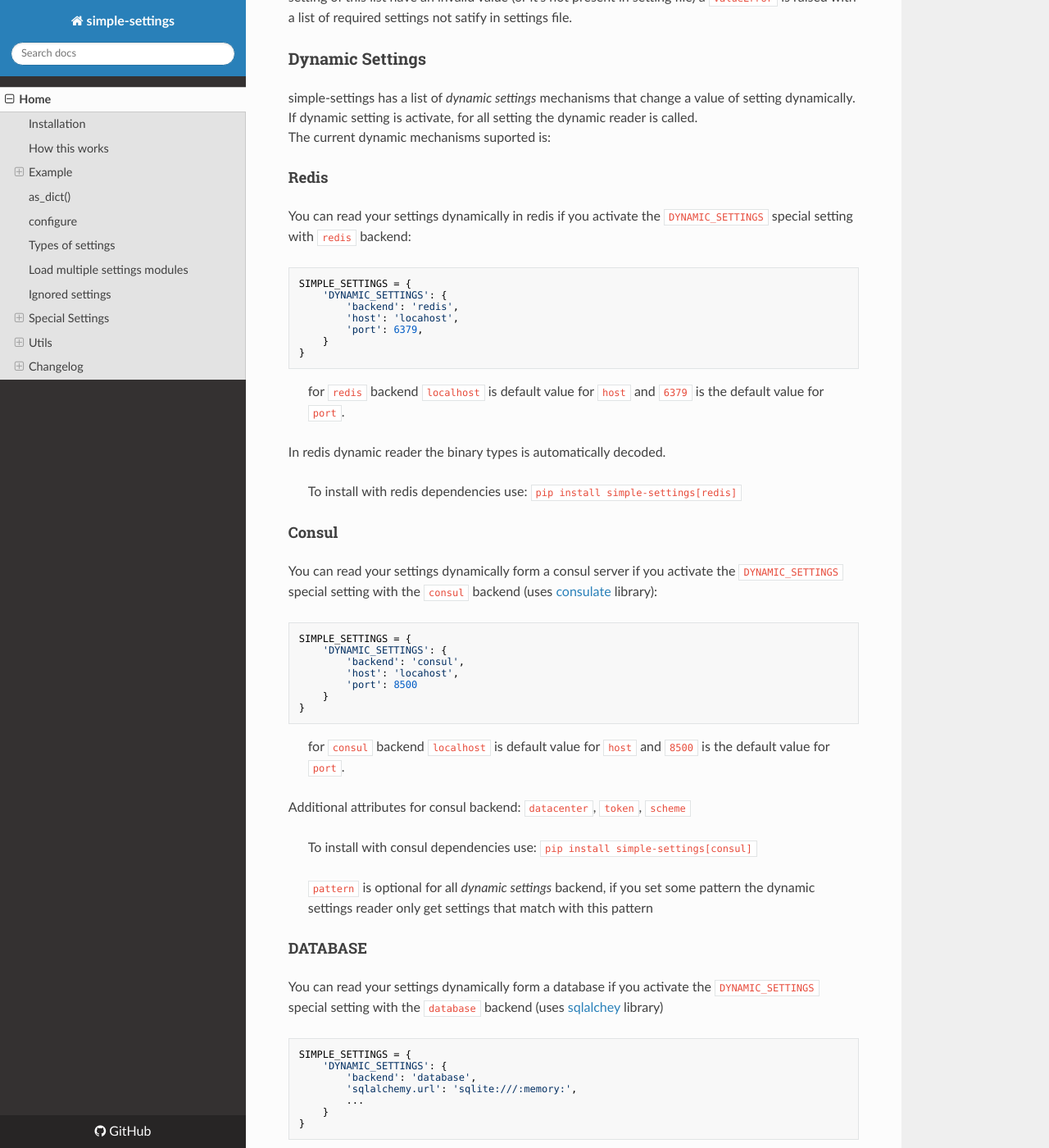
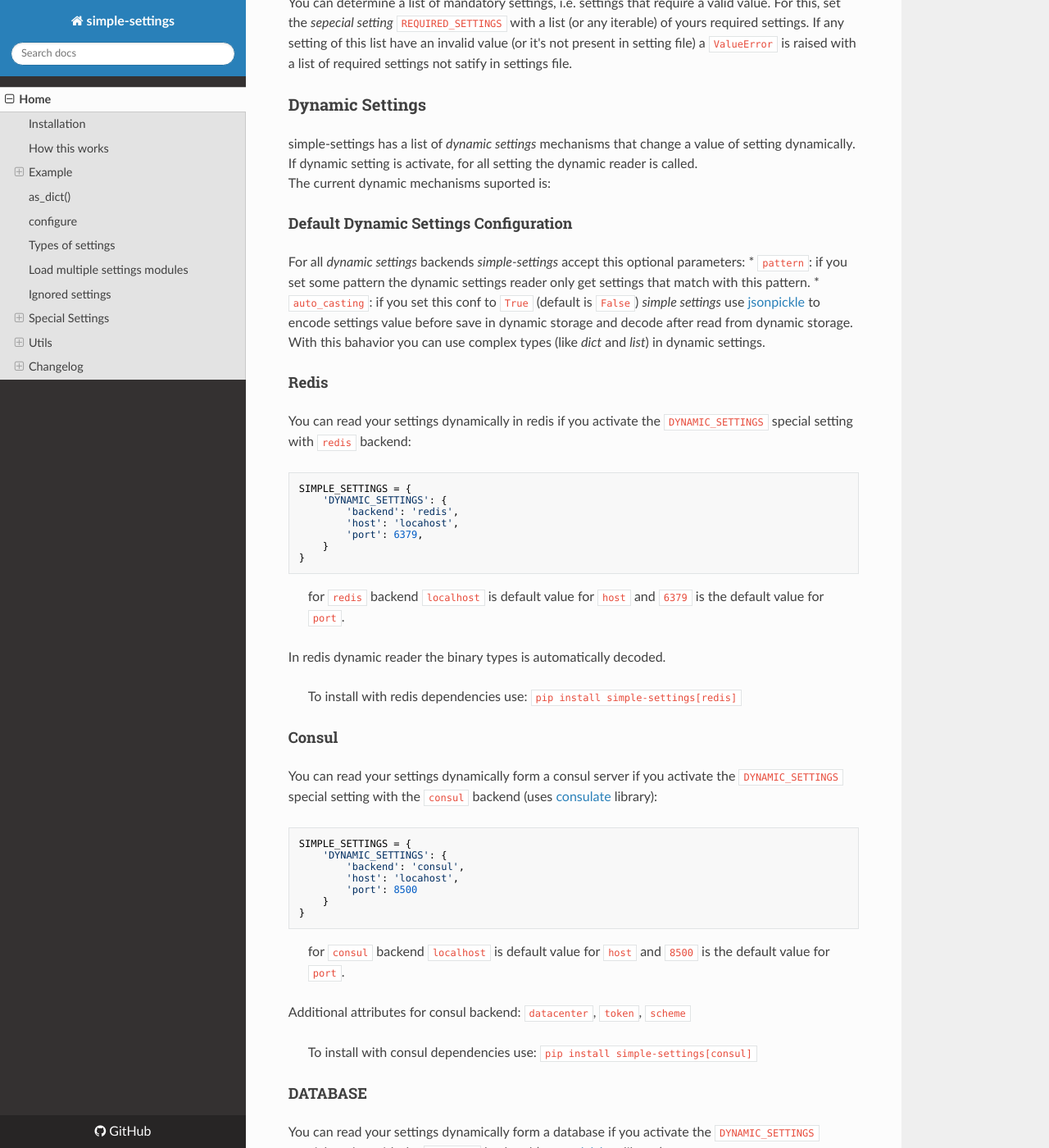
Before and after one commit to drgarcia1986/simple-settings, an MkDocs documentation site: the page built from docs/index.md, in a window 1280 px wide and 1400 px high, scrolled down 4473 px. Shown: the whole window at 82% size. Built offline with MkDocs 1.6.1, drawn with Linux system fonts in a browser that asks for light colours; nearby versions of some CDN libraries; old or Windows-style settings are respelled for this version of MkDocs; some of the changed text lies outside the part shown.

Commit message:
add `auto-casting` feature in dynamic settings

````diff
--- a/docs/index.md
+++ b/docs/index.md
@@ -158,7 +158,11 @@ This _special settings_ are specified using a `SIMPLE_SETTINGS` dict in the sett
 SIMPLE_SETTINGS = {
     'OVERRIDE_BY_ENV': True,
     'REQUIRED_SETTINGS': ('API_TOKEN', 'DB_USER'),
-    'DYNAMIC_SETTINGS': {'backend': 'redis', 'pattern': 'DYNAMIC_*'}
+    'DYNAMIC_SETTINGS': {
+        'backend': 'redis',
+        'pattern': 'DYNAMIC_*',
+        'auto_casting': True
+    }
 }
 ```
 _Note: special settings may only be specified in python settings files (not ini, yaml, etc.)._
@@ -184,6 +188,14 @@ If any setting of this list have an invalid value (or it's not present in settin
 simple-settings has a list of _dynamic settings_ mechanisms that change a value of setting dynamically.<br>
 If dynamic setting is activate, for all setting the dynamic reader is called.<br>
 The current dynamic mechanisms suported is:
+
+#### Default Dynamic Settings Configuration
+For all _dynamic settings_ backends _simple-settings_ accept this optional parameters:
+* `pattern`: if you set some pattern the dynamic settings reader only get settings that match with this pattern.
+* `auto_casting`: if you set this conf to `True` (default is `False`) _simple settings_ use
+[jsonpickle](https://github.com/jsonpickle/jsonpickle) to encode settings value before save in dynamic storage
+and decode after read from dynamic storage. With this bahavior you can use complex types (like _dict_ and _list_)
+in dynamic settings.
 
 #### Redis
 You can read your settings dynamically in redis if you activate the `DYNAMIC_SETTINGS` special setting with `redis` backend:
@@ -219,8 +231,6 @@ SIMPLE_SETTINGS = {
 Additional attributes for consul backend: `datacenter`, `token`, `scheme`
 
 > To install with consul dependencies use: `pip install simple-settings[consul]`
-
-> `pattern` is optional for all _dynamic settings_ backend, if you set some pattern the dynamic settings reader only get settings that match with this pattern
 
 #### DATABASE
 You can read your settings dynamically form a database if you activate the `DYNAMIC_SETTINGS` special setting
@@ -271,6 +281,7 @@ assert settings.SOME_SETTING == 'bar'
 ### [NEXT_RELEASE]
 * `configure` method now update settings in dynamic settings.
 * On get setting value in dynamic setting update local settings with this value.
+* Auto casting value in dynamic storage to using complex types.
 
 ### [0.8.1] - 2016-06-04
 * Fix instalation with `database` extra requires.
````
Also changed, not shown: ROADMAP.md (+1 -0 lines), setup.py (+6 -6 lines), 2 other files.
